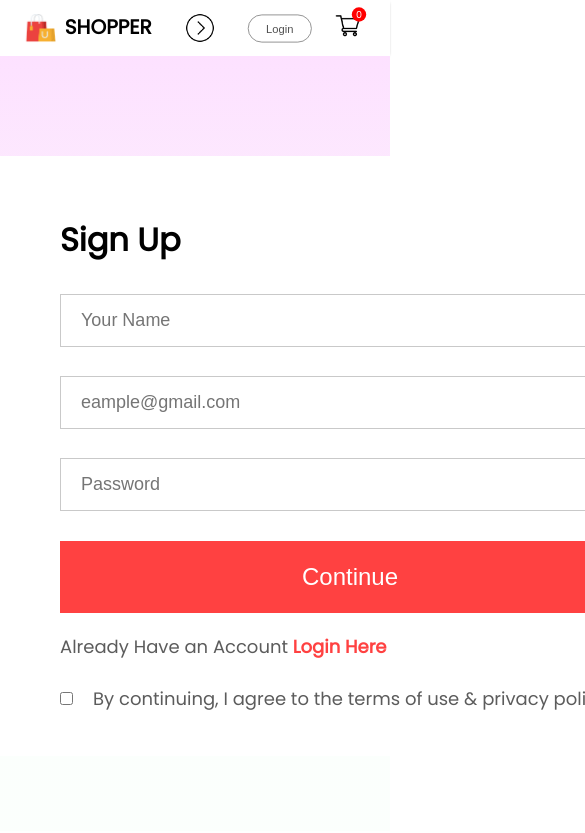
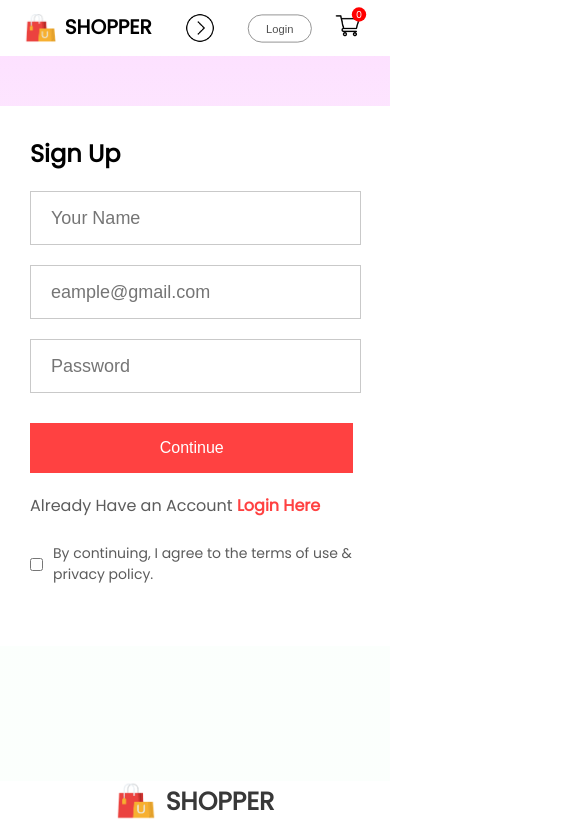
Before and after one commit to tetervs/E-commerce, a React (Create React App) app: page /login in a window 390 px wide. Shown: the top 833 px of the page, 585 px wide, since content can reach past the window. Built offline with nearby package versions, Linux system fonts and the light colour scheme.

Commit message:
modified:   src/pages/CSS/LoginSignup.css

```diff
--- a/src/pages/CSS/LoginSignup.css
+++ b/src/pages/CSS/LoginSignup.css
@@ -68,3 +68,54 @@
     font-size: 18px;
     font-weight: 500;
 }
+
+@media(max-width:1280px){
+    .loginsignup{
+        padding-top: 50px;
+    }
+    .loginsignup-continer{
+        width: auto;
+        max-width: 500px;
+        max-height: 500px;
+    }
+    .loginsignup-continer h1{
+        margin: 10px 0px;
+    }
+    .loginsignup-fields{
+        gap: 20px;
+        margin-top: 20px;
+    }
+    .loginsignup-fields input{
+        height: 65px;
+        width: 93%;
+    }
+    .loginsignup-continer button{
+        width: 98%;
+    }
+    .loginsignup-login{
+        font-size: 16px;
+    }
+    .loginsignup-agree{
+        font-size: 14px;
+        gap: 10px;
+    }
+}
+
+@media(max-width:800px){
+    .loginsignup-continer{
+        padding: 20px 30px;
+    }
+    .loginsignup-continer h1{
+        font-size: 24px;
+    }
+    .loginsignup-fields{
+        margin-top: 20px;
+    }
+    .loginsignup-fields input{
+        height: 50px;
+    }
+    .loginsignup-continer button{
+        height: 50px;
+        font-size: 16px;
+    }
+}
```
